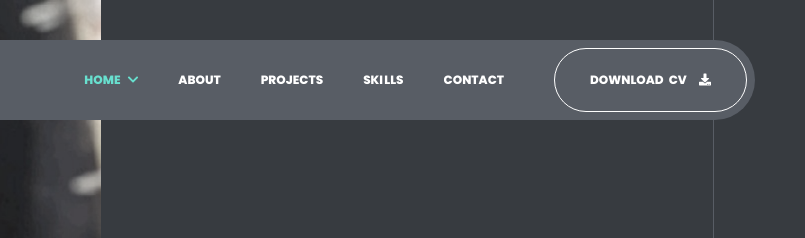
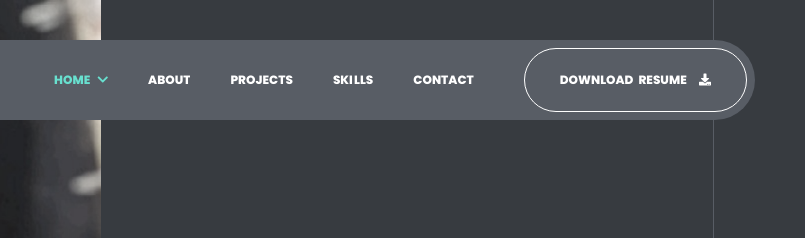
Before and after one commit to AbyvargheseMandapathel/AbyvargheseMandapathel.github.io, a plain HTML site: page index.html in a window 1280 px wide. Shown: the top 238 px of the page, 475-1280 px from the left. Drawn offline with Linux system fonts and the light colour scheme; no server answers.

Commit message:
resume updated

```diff
--- a/index.html
+++ b/index.html
@@ -84,7 +84,7 @@
 
 			<!-- download cv button -->
 			<a href="AbyVarghese_Resume.pdf" class="btn download-cv-btn">
-				<span class="animated-button"><span>Download CV</span></span>
+				<span class="animated-button"><span>Download Resume</span></span>
 				<i class="icon fas fa-download"></i>
 			</a>
 
```
Also changed, not shown: 1 other file.
